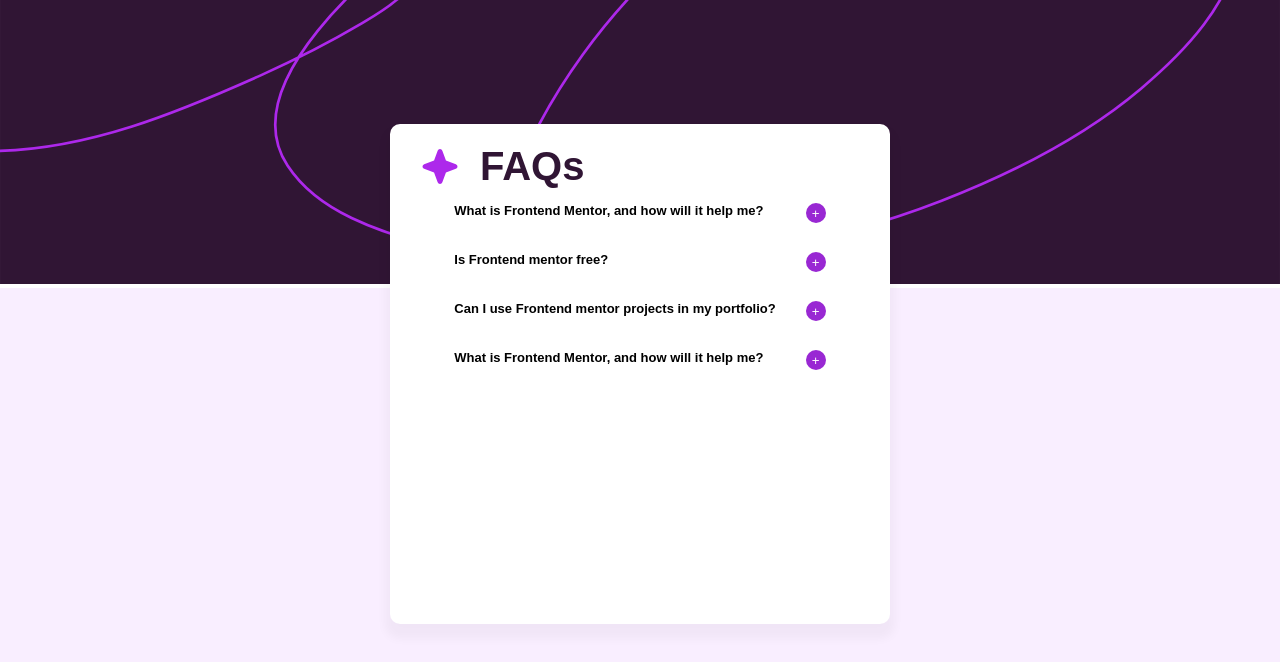
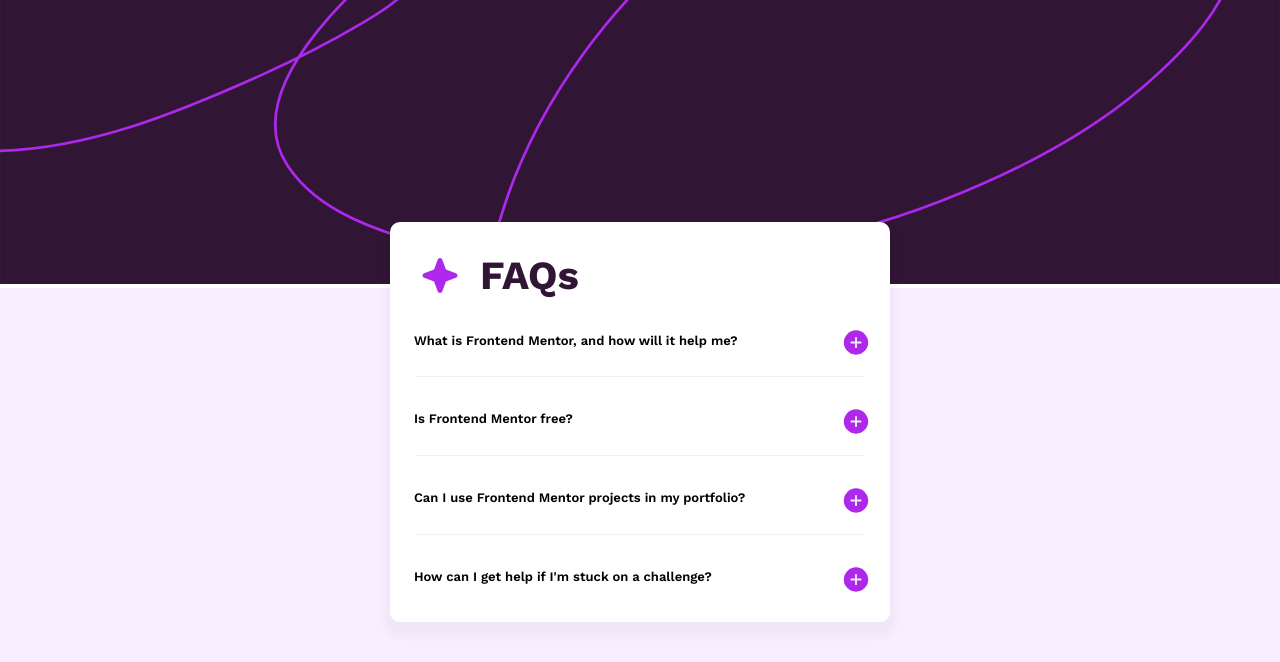
Before and after one commit to Ibrahim-Al-Najjar/faq-accordion-main, a plain HTML site: page index.html in a window 1280 px wide. Drawn offline with nearby package versions, Linux system fonts and the light colour scheme.

Commit message:
feat: Finished desktop site

```diff
--- a/index.html
+++ b/index.html
@@ -4,12 +4,16 @@
     <meta charset="UTF-8" />
     <meta name="viewport" content="width=device-width, initial-scale=1.0" />
     <link rel="stylesheet" href="style.css" />
-
+    <link rel="icon" href="assets/images/favicon-32x32.png" />
     <title>FAQ accordion</title>
   </head>
 
   <body>
-    <img class="TopSide" src="assets/images/background-pattern-desktop.svg"></img>
+    <img
+      class="TopSide"
+      src="assets/images/background-pattern-desktop.svg"
+      alt="Top Image"
+    />
 
     <div class="DownSide">
       <div class="card">
@@ -17,25 +21,81 @@
           <img src="assets/images/icon-star.svg" alt="star" />
           <p>FAQs</p>
         </div>
-        <div class="faqs-container">
-          <div class="faq">
-            <p>What is Frontend Mentor, and how will it help me?</p>
-            <button>+</button>
+        <div class="container">
+          <div class="expandable">
+            <div class="expandable-titlebar">
+              <div class="expandable-title">
+                What is Frontend Mentor, and how will it help me?
+              </div>
+              <button class="ExpandButton">
+                <img src="assets/images/icon-plus.svg" alt="Button Image" />
+              </button>
+            </div>
+            <div class="expandable-content-wrapper">
+              <div class="expandable-content">
+                Frontend Mentor offers realistic coding challenges to help
+                developers improve their frontend coding skills with projects in
+                HTML, CSS, and JavaScript. It's suitable for all levels and
+                ideal for portfolio building.
+              </div>
+            </div>
+            <hr />
           </div>
-          <div class="faq">
-            <p>Is Frontend mentor free?</p>
-            <button>+</button>
+          <div class="expandable">
+            <div class="expandable-titlebar">
+              <div class="expandable-title">Is Frontend Mentor free?</div>
+              <button class="ExpandButton">
+                <img src="assets/images/icon-plus.svg" alt="Button Image" />
+              </button>
+            </div>
+            <div class="expandable-content-wrapper">
+              <div class="expandable-content">
+                Yes, Frontend Mentor offers both free and premium plans. The
+                free plan includes a selection of projects, while the premium
+                plan provides access to more advanced challenges and additional
+                resources.
+              </div>
+            </div>
+            <hr />
           </div>
-          <div class="faq">
-            <p>Can I use Frontend mentor projects in my portfolio?</p>
-            <button>+</button>
+          <div class="expandable">
+            <div class="expandable-titlebar">
+              <div class="expandable-title">
+                Can I use Frontend Mentor projects in my portfolio?
+              </div>
+              <button class="ExpandButton">
+                <img src="assets/images/icon-plus.svg" alt="Button Image" />
+              </button>
+            </div>
+            <div class="expandable-content-wrapper">
+              <div class="expandable-content">
+                Yes! You can showcase the projects you build on Frontend Mentor
+                in your portfolio. It’s a great way to demonstrate your frontend
+                development skills to potential employers.
+              </div>
+            </div>
+            <hr />
           </div>
-          <div class="faq">
-            <p>What is Frontend Mentor, and how will it help me?</p>
-            <button>+</button>
+          <div class="expandable">
+            <div class="expandable-titlebar">
+              <div class="expandable-title">
+                How can I get help if I'm stuck on a challenge?
+              </div>
+              <button class="ExpandButton">
+                <img src="assets/images/icon-plus.svg" alt="Button Image" />
+              </button>
+            </div>
+            <div class="expandable-content-wrapper">
+              <div class="expandable-content">
+                You can seek help from the Frontend Mentor community by joining
+                their Discord server, posting in the discussion forums, or
+                reviewing solutions from other developers for inspiration.
+              </div>
+            </div>
           </div>
         </div>
       </div>
     </div>
+    <script src="script.js"></script>
   </body>
 </html>
--- /dev/null
+++ b/script.js
@@ -0,0 +1,20 @@
+document.addEventListener("DOMContentLoaded", function () {
+  const expandButtons = document.querySelectorAll(".ExpandButton");
+
+  expandButtons.forEach((button) => {
+    button.addEventListener("click", function () {
+      const expandable = this.closest(".expandable");
+      const buttonImage = this.querySelector("img");
+
+      if (expandable) {
+        expandable.classList.toggle("expandable-opened");
+
+        if (expandable.classList.contains("expandable-opened")) {
+          buttonImage.src = "assets/images/icon-minus.svg";
+        } else {
+          buttonImage.src = "assets/images/icon-plus.svg";
+        }
+      }
+    });
+  });
+});
--- a/style.css
+++ b/style.css
@@ -1,5 +1,6 @@
+@import url("https://fonts.googleapis.com/css2?family=Rubik:ital,wght@0,300..900;1,300..900&family=Tajawal:wght@200;300;400;500;700;800;900&family=Work+Sans:ital,wght@0,100..900;1,100..900&display=swap");
 * {
-  font-family: "Heebo", sans-serif;
+  font-family: "Work Sans", sans-serif;
   margin: 0;
   padding: 0;
 }
@@ -21,26 +22,56 @@
   box-shadow: 0px 10px 10px 5px rgba(0, 0, 0, 0.034);
   border-radius: 10px;
   width: 500px;
-  height: 500px;
-  margin-bottom: 50ch;
+  height: 400px;
+  margin-bottom: 35ch;
   display: flex;
   flex-direction: column;
   align-items: center;
   justify-content: center;
 }
 
-.faqs-container {
+.container {
+  display: flex;
+  flex-direction: column;
+  scrollbar-width: none;
+  overflow: scroll;
+}
+
+.expandable {
   height: 100%;
+  margin-top: 10px;
 }
-.faq {
+
+.expandable-opened .expandable-content-wrapper {
+  grid-template-rows: 1fr;
+}
+.expandable-titlebar {
   display: flex;
   justify-content: space-between;
-  padding: 2ch;
-  font-size: 13px;
-  font-weight: bold;
+  padding: 1.5ch;
+  margin: 9px;
 }
 
-.faq button {
+.expandable-title {
+  font-size: 13px;
+  font-weight: 600;
+}
+
+.expandable-content-wrapper {
+  display: grid;
+  grid-template-rows: 0fr;
+  transition: 0.2s ease-out;
+}
+.expandable-content {
+  font-weight: 400;
+  width: 95%;
+  margin-left: 20px;
+  font-size: 14px;
+  color: grey;
+  overflow: hidden;
+}
+
+.expandable-titlebar button {
   margin-left: 30px;
   padding: 5px;
   width: 20px;
@@ -49,14 +80,7 @@
   display: flex;
   justify-content: center;
   align-items: center;
-  background-color: #9928d3;
-  color: white;
   border: none;
-  transition: 0.2s ease;
-}
-
-.faq button:hover {
-  background-color: #781ea5;
   transition: 0.2s ease;
 }
 
@@ -68,8 +92,15 @@
   margin-top: 20px;
 }
 .header p {
-  font-weight: bolder;
+  font-weight: 700;
   color: #301534;
   font-size: 40px;
   margin-left: 20px;
 }
+hr {
+  border: none;
+  height: 1px;
+  background-color: #0000000e;
+  width: 90%;
+  margin: auto;
+}
```
Also changed, not shown: assets/images/starico.png (deleted).
